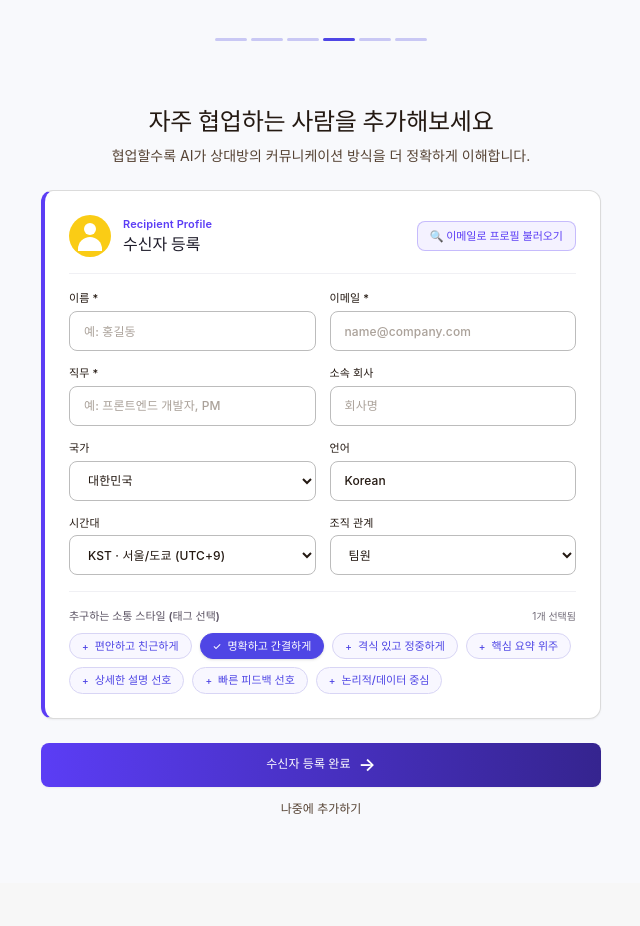
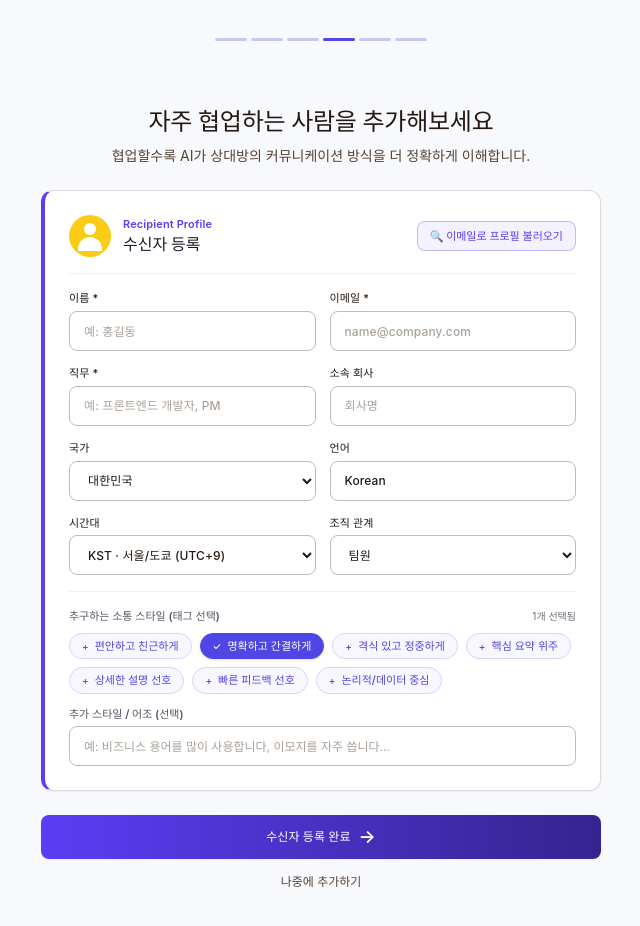
Before and after one commit to keunilnatne/front_project, a React (Vite) app: page /add-recipient in a window 1280 px wide. Shown: the top 926 px of the page, without its empty margins (319-959 px from the left). Before the commit the page ends 883 px from the top, so only its background shows below. Built offline with nearby package versions, Linux system fonts and the light colour scheme.

Commit message:
feat: full support and real-time synchronization of customStyle in recipients and onboarding

```diff
--- a/src/pages/RecipientsPage.tsx
+++ b/src/pages/RecipientsPage.tsx
@@ -1015,7 +1015,7 @@ function RecipientsPage() {
       language: recipient.language || 'Korean',
       timezone: recipient.timezone || 'Asia/Seoul',
       organizationRelation: recipient.organizationRelation || '팀원',
-      customStyle: recipient.preferredStyle || '명확하고 간결하게',
+      customStyle: recipient.customStyle || recipient.preferredStyle || '',
     })
     const rawComm = recipient.communicationStyle as unknown
     const existingStyles = Array.isArray(rawComm) && rawComm.length
@@ -1073,6 +1073,7 @@ function RecipientsPage() {
         organizationRelation: newRecipient.organizationRelation.trim() || '팀원',
         communicationStyle: styles,
         preferredStyle: styles.join(', '),
+        customStyle: newRecipient.customStyle.trim(),
       })
       setRecipientList((prev) => prev.map((r) => (r.id === updated.id ? updated : r)))
       setEditingRecipient(null)
@@ -1139,7 +1140,7 @@ function RecipientsPage() {
         language: found.language || curr.language,
         timezone: found.timezone || curr.timezone,
         organizationRelation: found.organizationRelation || curr.organizationRelation,
-        customStyle: found.preferredStyle || curr.customStyle,
+        customStyle: found.customStyle || found.preferredStyle || curr.customStyle,
       }))
       if (commStyles.length > 0) {
         setSelectedStyles(commStyles)
@@ -1189,6 +1190,7 @@ function RecipientsPage() {
         avatar: name.slice(0, 1) || '?',
         communicationStyle: styles,
         preferredStyle: styles.join(', '),
+        customStyle: newRecipient.customStyle.trim(),
       })
       const refreshed = await fetchRecipients()
       setRecipientList(refreshed)
@@ -1682,6 +1684,15 @@ function RecipientsPage() {
                   )}
                 </div>
               </div>
+
+              {selectedRecipient.customStyle && (
+                <div className="mt-2.5 flex items-start gap-3 text-[13px]">
+                  <span className="w-24 shrink-0 text-[12px] font-medium text-[#7b7b84] pt-0.5">추가 스타일</span>
+                  <span className="rounded-md bg-white border border-[#d8d2f5] px-2.5 py-1 text-[11px] font-medium text-[#5143d1] shadow-xs">
+                    {selectedRecipient.customStyle}
+                  </span>
+                </div>
+              )}
             </div>
 
             {/* AI-generated communication profile */}
@@ -1972,6 +1983,18 @@ function RecipientsPage() {
                   )
                 })}
               </div>
+
+              <div className="mt-3">
+                <label className="block text-[11px] font-semibold text-[#5d5565] mb-1">
+                  추가 스타일 / 어조 (선택)
+                </label>
+                <input
+                  value={newRecipient.customStyle || ''}
+                  onChange={(e) => setNewRecipient((curr) => ({ ...curr, customStyle: e.target.value }))}
+                  placeholder="예: 비즈니스 용어를 많이 사용합니다, 이모지를 자주 씁니다..."
+                  className="h-10 w-full rounded-lg border border-[#dddde3] px-3 text-[12px] outline-none focus:border-[#6650df]"
+                />
+              </div>
             </div>
 
             {formErrorMessage && (
@@ -2156,6 +2179,18 @@ function RecipientsPage() {
                   )
                 })}
               </div>
+
+              <div className="mt-3">
+                <label className="block text-[11px] font-semibold text-[#5d5565] mb-1">
+                  추가 스타일 / 어조 (선택)
+                </label>
+                <input
+                  value={newRecipient.customStyle || ''}
+                  onChange={(e) => setNewRecipient((curr) => ({ ...curr, customStyle: e.target.value }))}
+                  placeholder="예: 비즈니스 용어를 많이 사용합니다, 이모지를 자주 씁니다..."
+                  className="h-10 w-full rounded-lg border border-[#dddde3] px-3 text-[12px] outline-none focus:border-[#6650df]"
+                />
+              </div>
             </div>
 
             {formErrorMessage && (
--- a/src/pages/onbording/Add-recipient.tsx
+++ b/src/pages/onbording/Add-recipient.tsx
@@ -65,6 +65,7 @@ function AddRecipient() {
   const [timezone, setTimezone] = useState('Asia/Seoul')
   const [relationship, setRelationship] = useState('팀원')
   const [selectedStyles, setSelectedStyles] = useState<string[]>(['명확하고 간결하게'])
+  const [customStyle, setCustomStyle] = useState('')
 
   const getNextPath = () => {
     const isGoogle = localStorage.getItem('auth.isGoogleLogin') === 'true' || localStorage.getItem('onboarding.gmail') === 'true'
@@ -107,6 +108,7 @@ function AddRecipient() {
         if (found.timezone) setTimezone(found.timezone)
       }
       if (found.organizationRelation) setRelationship(found.organizationRelation)
+      if (found.customStyle) setCustomStyle(found.customStyle)
       if (commStyles.length > 0) {
         setSelectedStyles(commStyles)
       }
@@ -152,6 +154,7 @@ function AddRecipient() {
         avatar: trimmedName.slice(0, 1) || '?',
         communicationStyle: selectedStyles.length > 0 ? selectedStyles : ['명확하고 간결하게'],
         preferredStyle: selectedStyles.join(', '),
+        customStyle: customStyle.trim(),
       })
     } catch {
       // fallback
@@ -348,6 +351,18 @@ function AddRecipient() {
                   )
                 })}
               </div>
+
+              <div className="mt-3">
+                <label className="block text-[11px] font-semibold text-[#5d5565] mb-1">
+                  추가 스타일 / 어조 (선택)
+                </label>
+                <input
+                  value={customStyle}
+                  onChange={(e) => setCustomStyle(e.target.value)}
+                  placeholder="예: 비즈니스 용어를 많이 사용합니다, 이모지를 자주 씁니다..."
+                  className={inputClass}
+                />
+              </div>
             </div>
           </section>
 
--- a/src/users/recipients.ts
+++ b/src/users/recipients.ts
@@ -19,6 +19,7 @@ export type Recipient = {
   avatar: string
   communicationStyle?: string[]
   preferredStyle?: string
+  customStyle?: string
 }
 
 import { getAuthToken, authorizationHeaders } from './authStorage'
@@ -70,6 +71,7 @@ function normalizeRecipient(item: any): Recipient {
     avatar: item.avatar || (item.name ? String(item.name).slice(0, 1) : '?'),
     communicationStyle: Array.isArray(item.communicationStyle) ? item.communicationStyle : [],
     preferredStyle: item.preferredStyle || '',
+    customStyle: item.customStyle || '',
   }
 }
 
```
